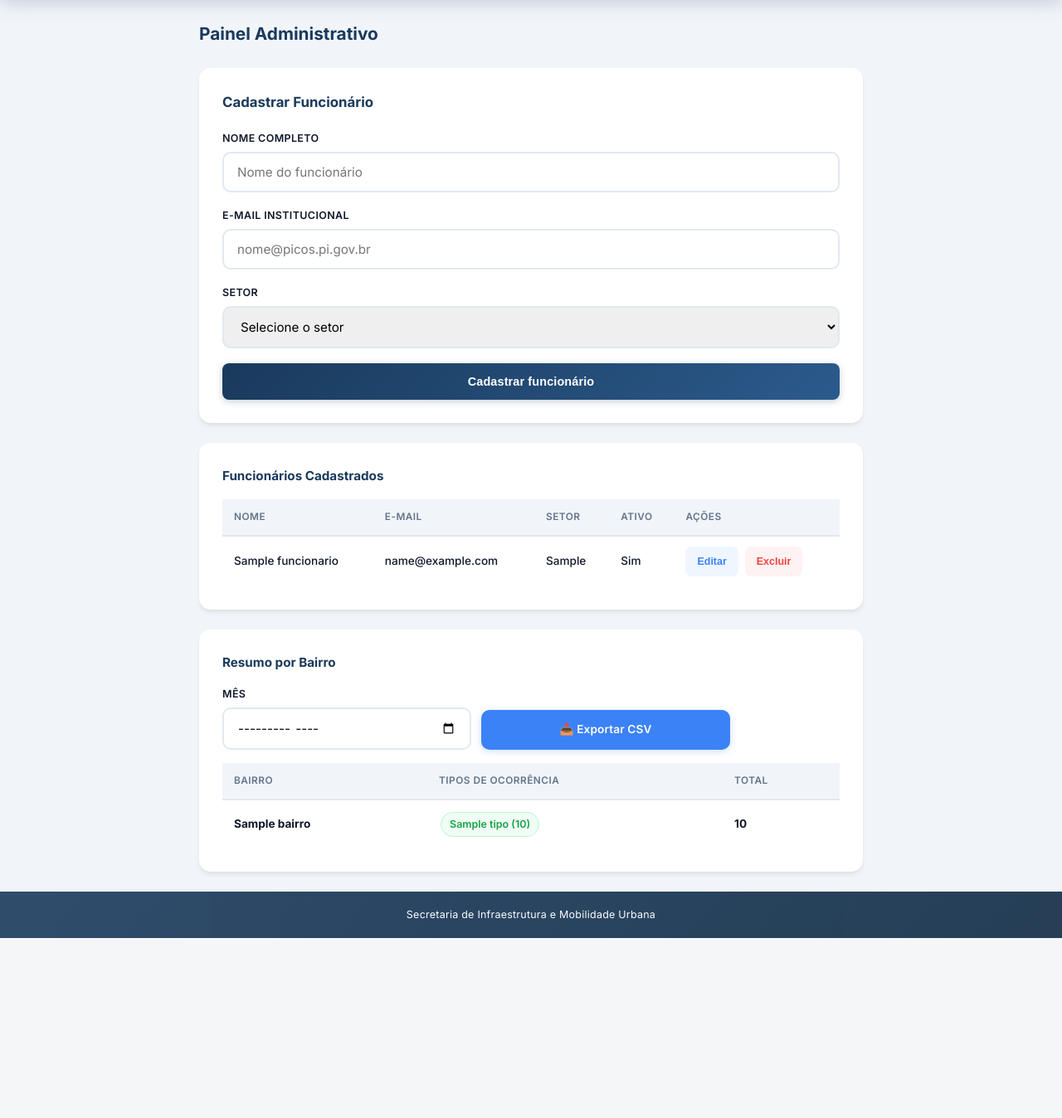
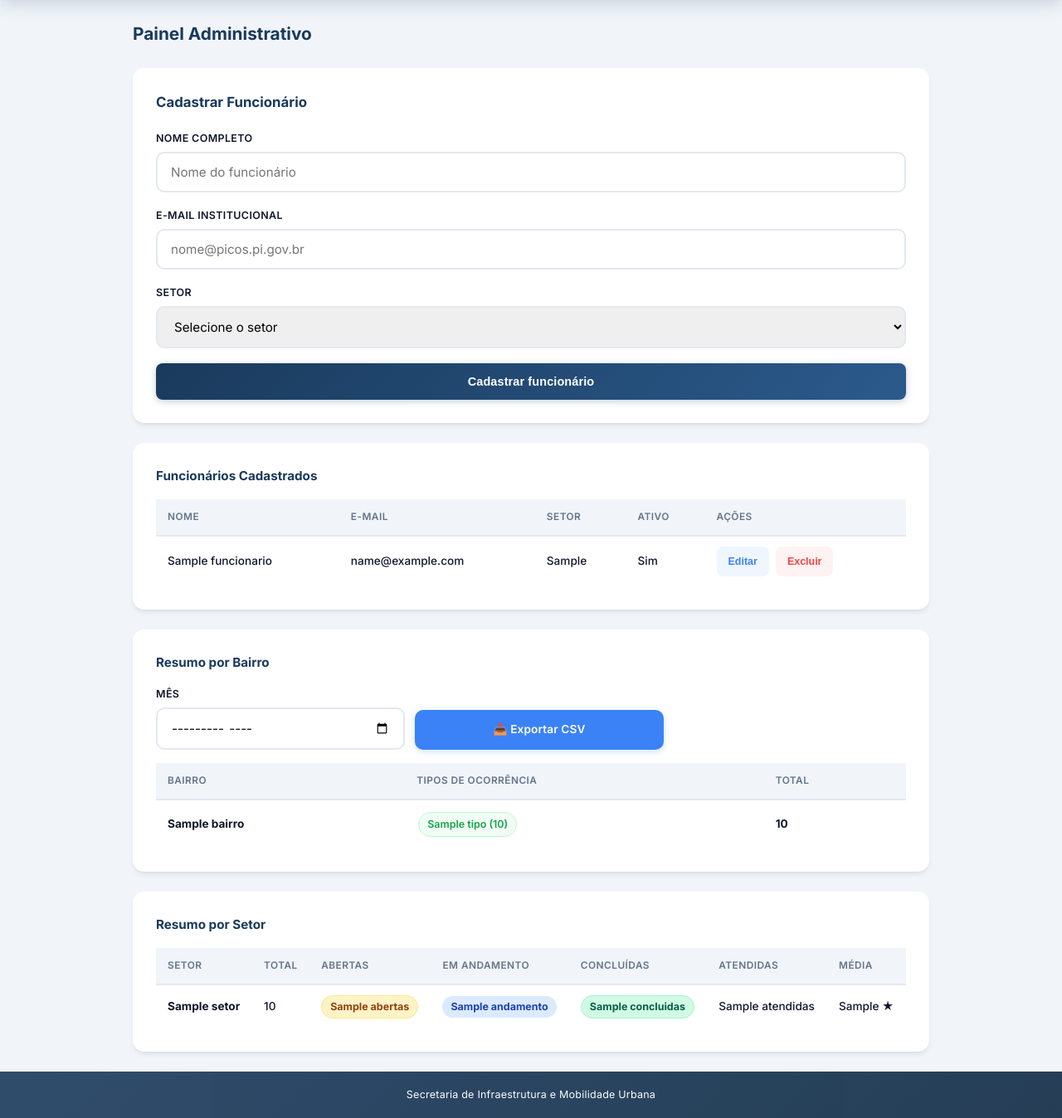
Before and after one commit to tiagomdvs-dot/Projeto_Prefeitura, a Flask app: template templates/painel_admin.html in a window 1280 px wide. Shown: the part 80-1428 px from the top of the page at 83% size. Before the commit the page ends 1211 px from the top, so only its background shows below. Run offline with Flask 3, Linux system fonts and the light colour scheme; tables that the repository leaves empty hold one stand-in row (values such as "Sample post"); the template is opened without the code that fills it: values that come from a table or form of the project are taken from there, most other values are stand-ins (such as "Sample title", 1, 10 or a date in 2020).

Commit message:
feat: admin panel - resumo por setor with status breakdown, atendidas, media

```diff
--- a/static/css/painel.css
+++ b/static/css/painel.css
@@ -1,5 +1,5 @@
 .painel-container {
-    max-width: 800px;
+    max-width: 960px;
     margin: 0 auto;
 }
 
@@ -204,6 +204,29 @@
 .busca-campo input:focus {
     border-color: var(--cor-secundaria);
     box-shadow: 0 0 0 4px rgba(59, 130, 246, 0.1);
+}
+
+.status-badge {
+    display: inline-block;
+    padding: 3px 10px;
+    border-radius: 20px;
+    font-size: 0.78rem;
+    font-weight: 700;
+}
+
+.status-aberta {
+    background: #fef3c7;
+    color: #92400e;
+}
+
+.status-andamento {
+    background: #dbeafe;
+    color: #1e40af;
+}
+
+.status-concluida {
+    background: #d1fae5;
+    color: #065f46;
 }
 
 .btn-exportar {
--- a/templates/painel_admin.html
+++ b/templates/painel_admin.html
@@ -121,6 +121,41 @@
                 <p>Nenhuma ocorrência no período.</p>
             {% endif %}
         </div>
+        <div class="funcionarios-lista">
+            <h3>Resumo por Setor</h3>
+            {% if setor_stats %}
+                <div class="tabela-wrapper">
+                    <table class="tabela">
+                        <thead>
+                            <tr>
+                                <th>Setor</th>
+                                <th>Total</th>
+                                <th>Abertas</th>
+                                <th>Em Andamento</th>
+                                <th>Concluídas</th>
+                                <th>Atendidas</th>
+                                <th>Média</th>
+                            </tr>
+                        </thead>
+                        <tbody>
+                            {% for s in setor_stats %}
+                                <tr>
+                                    <td><strong>{{ s.setor }}</strong></td>
+                                    <td>{{ s.total }}</td>
+                                    <td><span class="status-badge status-aberta">{{ s.abertas }}</span></td>
+                                    <td><span class="status-badge status-andamento">{{ s.andamento }}</span></td>
+                                    <td><span class="status-badge status-concluida">{{ s.concluidas }}</span></td>
+                                    <td>{{ s.atendidas }}</td>
+                                    <td>{% if s.media_nota %}{{ s.media_nota }} ★{% else %}—{% endif %}</td>
+                                </tr>
+                            {% endfor %}
+                        </tbody>
+                    </table>
+                </div>
+            {% else %}
+                <p>Nenhum dado disponível.</p>
+            {% endif %}
+        </div>
     </div>
 </div>
 
```
Also changed, not shown: routes/admin.py (+40 -2 lines).
